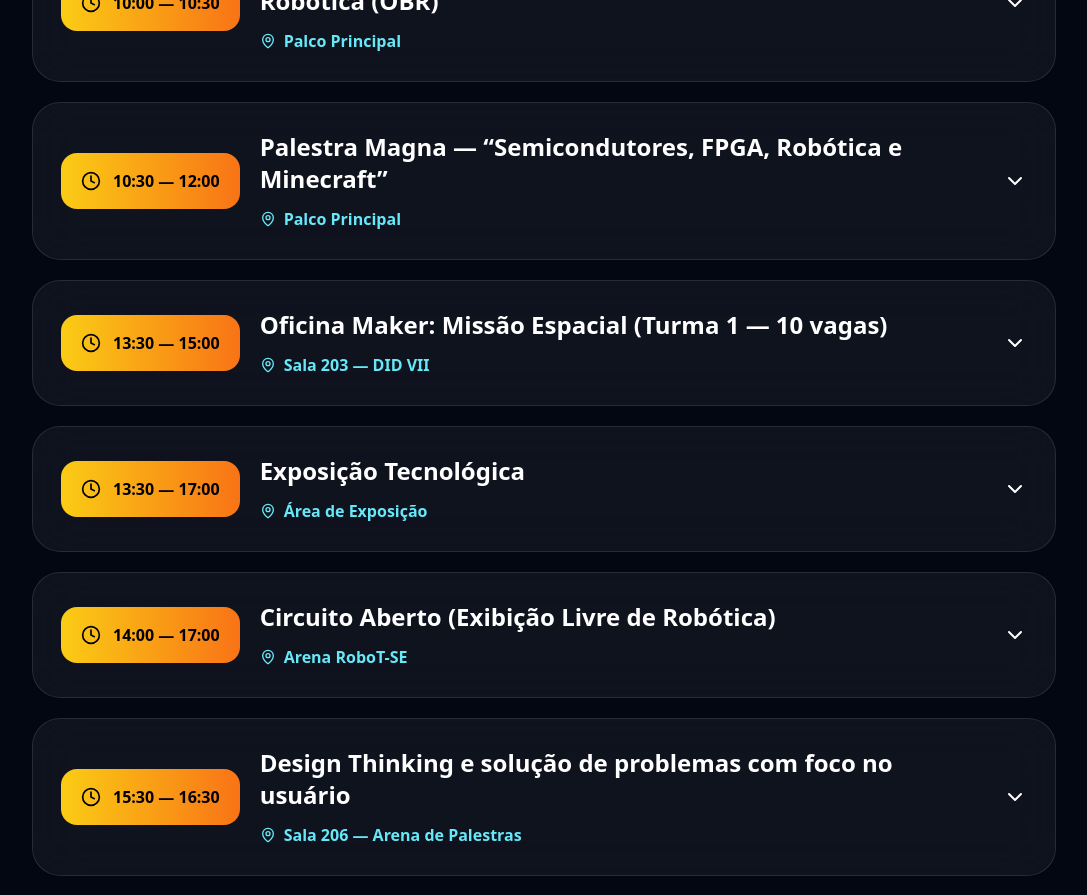
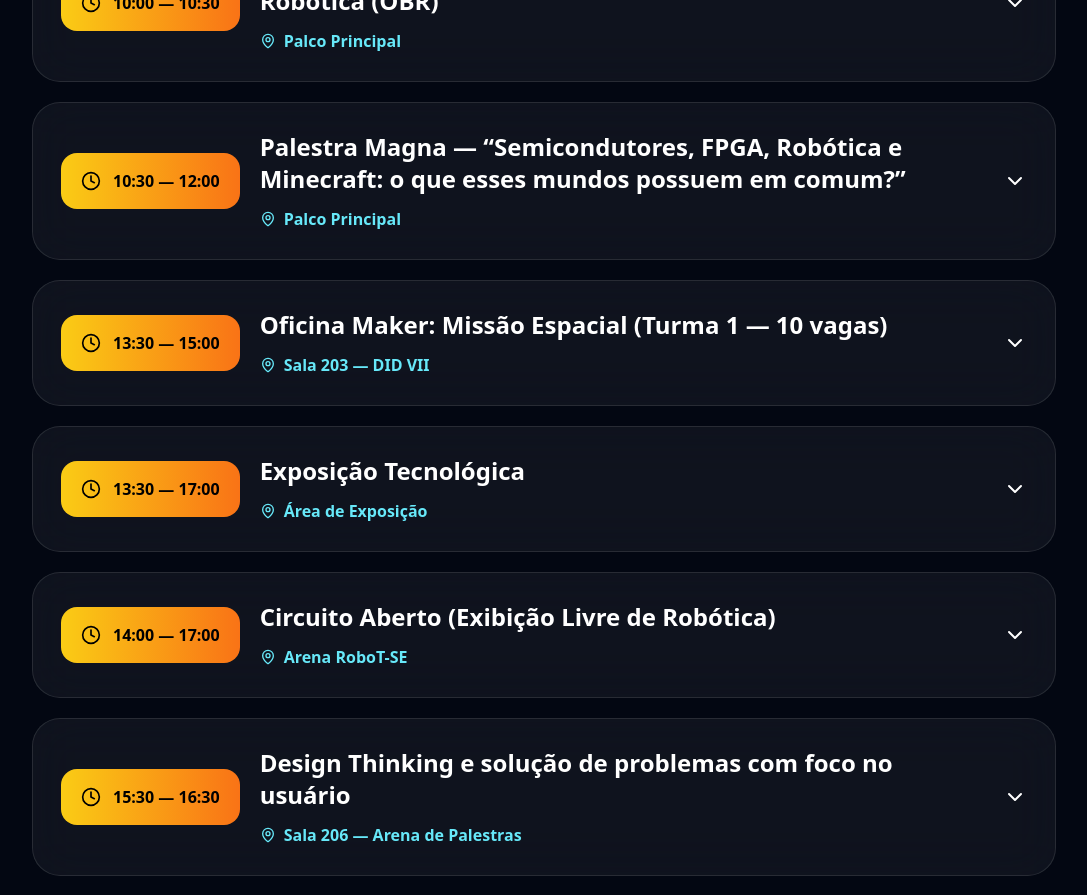
Before and after one commit to Irandisilvaa/robot-se-landing, a React (Vite) app: page / in a window 1280 px wide. Shown: the part 2780-3675 px from the top of the page, without its empty margins (96-1183 px from the left). Built offline with nearby package versions, Linux system fonts and the light colour scheme.

Commit message:
Ajuste de ícone

```diff
--- a/src/App.tsx
+++ b/src/App.tsx
@@ -55,10 +55,10 @@ const programacaoDia1 = [
     id: 105,
     horario: "10:30 — 12:00",
     atividade:
-      "Palestra Magna — “Semicondutores, FPGA, Robótica e Minecraft”",
+      "Palestra Magna — “Semicondutores, FPGA, Robótica e Minecraft: o que esses mundos possuem em comum?”",
     local: "Palco Principal",
     detalhe:
-      "Com Alcides S. Costa. Uma imersão nas conexões entre hardware, jogos e robótica educacional.",
+      "Com Alcides S. Costa.Doutor em Ciência da Computação pela Universidade Federal do Rio Grande do Sul (UFRGS) em 2023. Bacharel em Engenharia de Computação pela mesma universidade em 2005. Desde então, Alcides tem se dedicado à microeletrônica no Brasil. Iniciou sua carreira apoiando atividades de CAD para universidades e grupos de pesquisa brasileiros como membro do Núcleo de Suporte a CAD da UFRGS (NSCAD/UFRGS). Aqui você terá uma imersão nas conexões entre hardware, jogos e robótica educacional.",
   },
   {
     id: 106,
```
